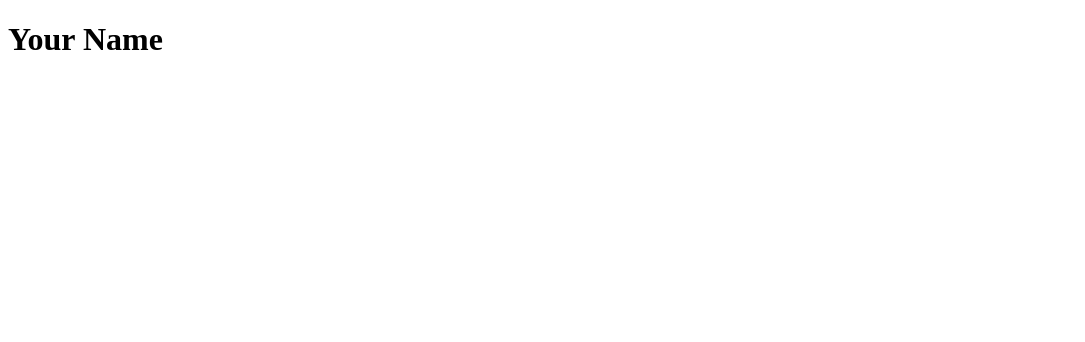
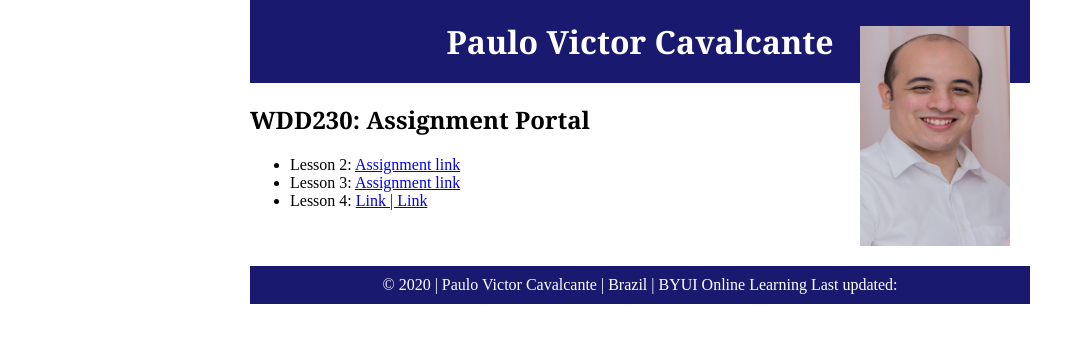
Before and after one commit to Paulovictorpv/paulovictorpv.github.io, a plain HTML site: page index.html in a window 1280 px wide. Shown: the whole page, without its empty margins (0-1085 px from the left). Drawn offline with Linux system fonts and the light colour scheme.

Commit message:
Assignment Portal

```diff
--- /dev/null
+++ b/CSS/style.css
@@ -0,0 +1,44 @@
+body {
+    display: block;
+    max-width: 780px;
+    margin: 0 auto;
+}
+
+h1 {
+    font-family: Georgia, 'Times New Roman', Times, serif;
+    font-weight: 10px;
+    color: white;
+    padding: 20px;
+    background-color: midnightblue;
+    margin: 0 auto;
+    text-align: center;
+    ;
+}
+
+h2{
+    font-family: Georgia, 'Times New Roman', Times, serif;
+
+}
+footer {
+    background-color: midnightblue;
+    margin: auto;
+    clear: both;
+    text-align: center;
+    padding: 10px;
+    color: white;
+}
+
+img {
+    width: 150px;
+    height: 220px;
+    float: right;
+    margin-top: -200px;
+    position: relative;
+    margin-right: 20px;
+    margin-bottom: 20px;
+}
+
+footer a {
+    text-decoration: none;
+    color: white;
+}
--- a/index.html
+++ b/index.html
@@ -1,9 +1,43 @@
 <!doctype html>
 <html lang="en-us">
 <head>
-  <title>Your Name</title>
+  <meta charset="utf-8">
+  <meta name="viewport" content="width=device-width" initial-scale="1.0">
+  <title>Assignment Portal - Paulo Victor</title>
+  <meta name="description" content="resume, perfil, Assignment Portal for Fall 2020 semester - Paulo Victor Cavalcante">
+  <link href="CSS/style.css" rel="stylesheet">
 </head>
 <body>
- <h1>Your Name</h1>
+  <header>
+      <h1>Paulo Victor Cavalcante</h1>
+      <h2>WDD230: Assignment Portal</h2>
+  </header>
+  <nav>
+      <ul>
+        <li>Lesson 2: <a href="https://byui.instructure.com/courses/113942/assignments/4545613?module_item_id=12465494">Assignment link</a></li>
+        <li>Lesson 3: <a href="#">Assignment link</a></li>
+        <li>Lesson 4: <a href="#">Link | Link</a></li>
+      </ul>
+  </nav>
+  <main>
+    <img src="IMAGES/rsz_1_29.jpg">
+  </main>
+  <footer>
+    &copy; 2020 | Paulo Victor Cavalcante | Brazil | <a href="https://www.byui.edu/online">BYUI Online Learning</a>
+    Last updated: <span id="currentdate"></span>
+  </footer>
+  <script>
+    var week = [Sunday, Monday, Tuesday, Wednesday, Thursday, Friday, Saturday];
+    var month = [January, February, March, May, June, July, August, September, Octuber, November, December];
+
+    var day = new Date();
+    var weekDay = week[day.getDay()];
+    var wMonth = month[day.getMonth()];
+    var year = day.getFullYear();
+    var realTime =
+    var completeDate = day + "/" + month + "/" + year;
+
+
+  </script>
 </body>
 </html>
```
Also changed, not shown: IMAGES/rsz_1_29.jpg (added).
